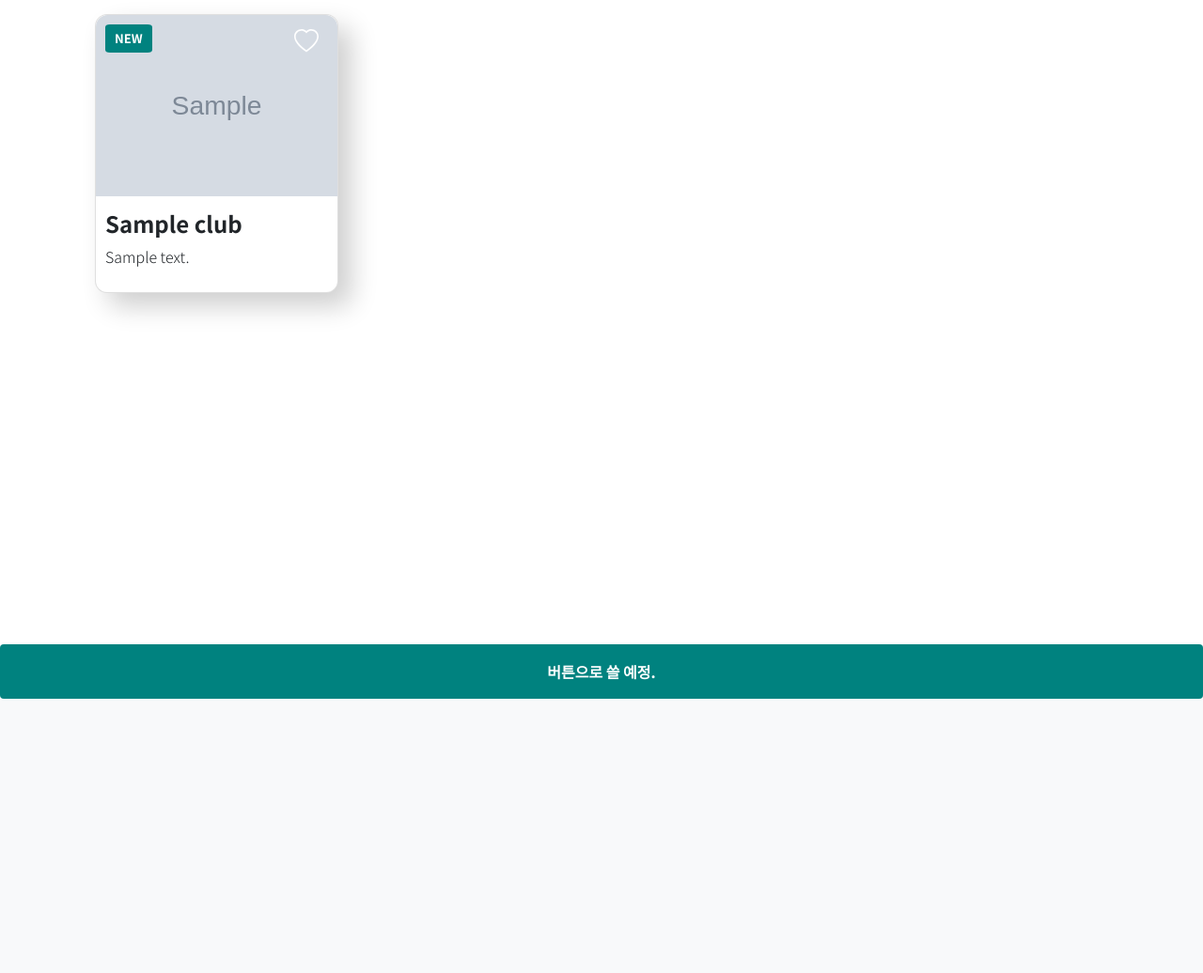
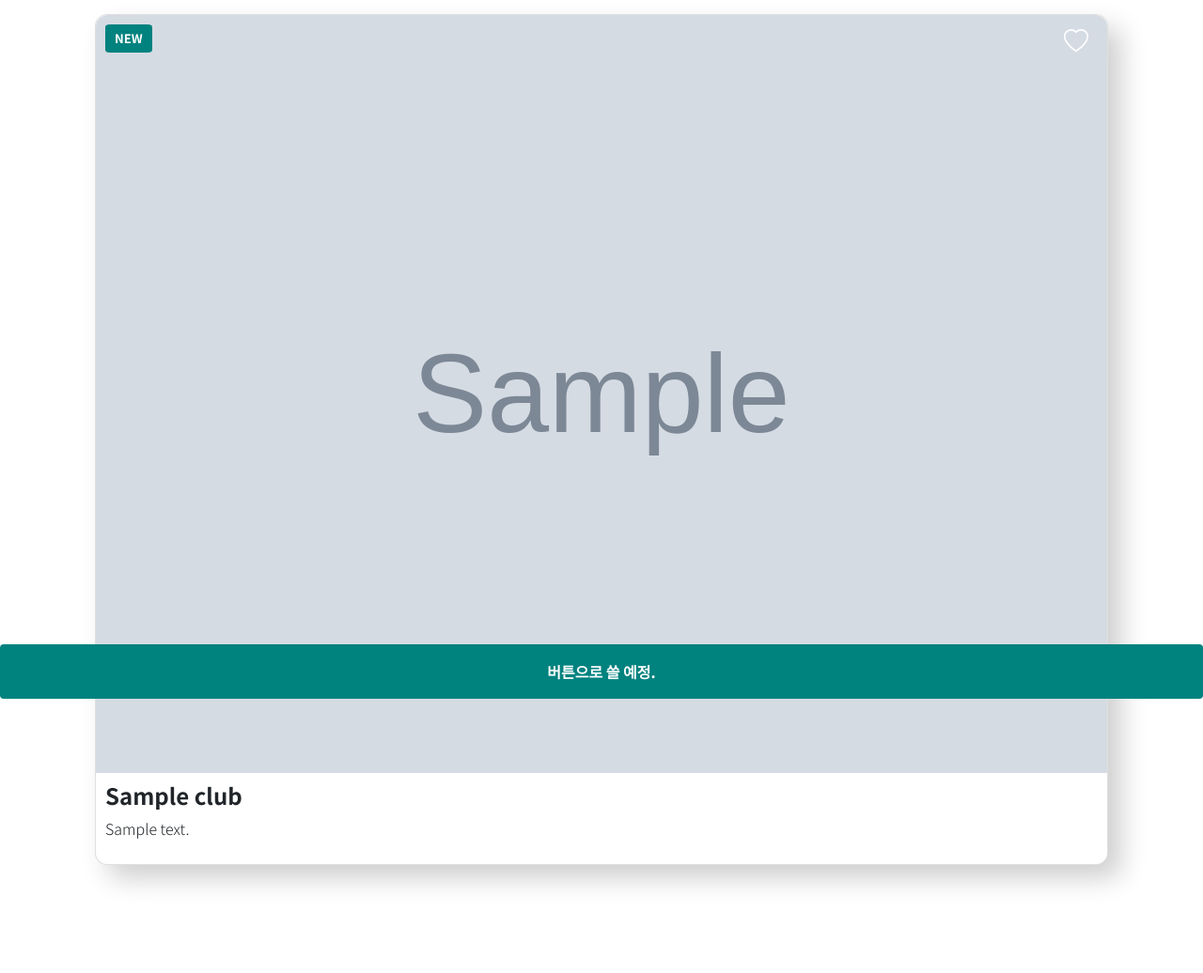
Before and after one commit to team-hyena/JoJaeVaRi, a Django app: page /club/ in a window 1280 px wide. Shown: the part 56-1092 px from the top of the page at 94% size. Before the commit the page ends 800 px from the top, so only its background shows below. Run offline with Django 3.2, Linux system fonts and the light colour scheme; tables that the repository leaves empty hold one stand-in row (values such as "Sample post"); grey boxes marked "Sample" are stand-in pictures; parts of the project's set-up code (start-up, migrations or seed data) failed here and were passed over; some libraries are stand-ins or nearby versions.

Commit message:
Add flex style & Click heart event

```diff
--- a/club/templates/club/_card.html
+++ b/club/templates/club/_card.html
@@ -2,8 +2,11 @@
     <div class = 'card__image'>
         <img src = "{{ club.thumbnail_url }}" alt="이미지가 없어용!!"/>
         <div class = "card__badge card__badge--round">
-            <svg width="2em" height="2em" viewBox="0 0 16 16" class="bi bi-heart" fill="currentColor" xmlns="http://www.w3.org/2000/svg">
+            <svg width="2em" height="2em" viewBox="0 0 16 16" class="bi bi-heart badge-heart" data-filled="false" fill="currentColor" xmlns="http://www.w3.org/2000/svg" style="display:block;" data-filled-id="{{club.id}}">
                 <path fill-rule="evenodd" d="M8 2.748l-.717-.737C5.6.281 2.514.878 1.4 3.053c-.523 1.023-.641 2.5.314 4.385.92 1.815 2.834 3.989 6.286 6.357 3.452-2.368 5.365-4.542 6.286-6.357.955-1.886.838-3.362.314-4.385C13.486.878 10.4.28 8.717 2.01L8 2.748zM8 15C-7.333 4.868 3.279-3.04 7.824 1.143c.06.055.119.112.176.171a3.12 3.12 0 0 1 .176-.17C12.72-3.042 23.333 4.867 8 15z"/>
+            </svg>
+            <svg width="2em" height="2em" viewBox="0 0 16 16" class="bi bi-heart-fill badge-heart" data-filled="true" fill="#ff7777" xmlns="http://www.w3.org/2000/svg" style="display: none;" data-filled-id="{{club.id}}" >
+                <path fill-rule="evenodd" d="M8 1.314C12.438-3.248 23.534 4.735 8 15-7.534 4.736 3.562-3.248 8 1.314z"/>
             </svg>
         </div>
         <div class = "card__badge card__badge--square">
--- a/club/templates/club/index.html
+++ b/club/templates/club/index.html
@@ -1,10 +1,8 @@
 {% extends 'base.html' %}
 {% block content %}
-    <div  class="row">
+    <div class="card-container">
         {% for club in club_list %}
-            <div class="col-12 col-sm-6 col-md-3">
-                {% include "club/_card.html" with club=club %}
-            </div>
+            {% include "club/_card.html" with club=club %}
         {% endfor %}
     </div>
 {% endblock %}
--- a/static/css/base.css
+++ b/static/css/base.css
@@ -53,10 +53,17 @@ Small devices (portrait tablets and large phones, 600px and up)
 
 Extra large devices (large laptops and desktops, 1200px and up)
 @media only screen and (min-width: 1200px) {...} */
+.card-container{
+  display: flex;
+  flex-flow: row wrap;
+  justify-content: space-between;
+  align-content: space-between;
+  align-items: stretch;
+}
+
 .card {
-  width:100%;
-  display: inline-block !important;
-  float: left;
+  min-width: 300px;
+  flex: 1;
   box-sizing: border-box;
   margin: 15px;
   border-radius: var(--var-radius-size);
@@ -106,6 +113,7 @@ Extra large devices (large laptops and desktops, 1200px and up)
 .card .card__image .card__badge.card__badge--round{
   top: 10px;
   right: 10px;
+  cursor: pointer;
 }
 
 .card .card__title h1 {
--- a/static/js/base.js
+++ b/static/js/base.js
@@ -12,3 +12,18 @@ window.onscroll = function (e) {
   }
   this.oldScroll = this.scrollY;
 }
+
+
+var hearts = document.querySelectorAll('.badge-heart');
+
+hearts.forEach(function(o, i) {
+  o.addEventListener('click', function(event) {
+    var filled = this.getAttribute("data-filled") === "true";
+    var filled_id = this.getAttribute("data-filled-id");
+    var another = document.querySelector('[data-filled-id="'+filled_id+'"][data-filled="'+(!filled)+'"]');
+
+    this.style.display = "none";
+    another.style.display="block";
+    event.preventDefault();
+  });
+});
```
